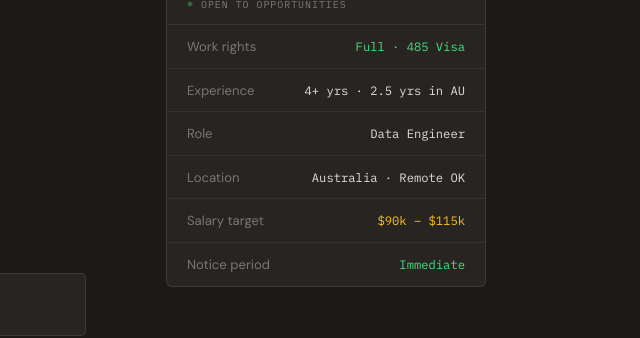
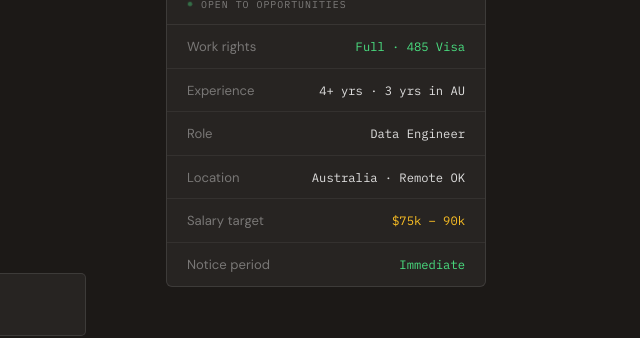
Before and after one commit to Harish-Thota1/Analyst-Portfolio, a plain HTML site: page index.html in a window 1280 px wide. Shown: the part 7920-8258 px from the top of the page, 640-1280 px from the left. Drawn offline with nearby package versions, Linux system fonts and the light colour scheme; a web font is replaced by a local one.

Commit message:
Update index.html

```diff
--- a/index.html
+++ b/index.html
@@ -826,10 +826,10 @@ CHECKS <span class="op">=</span> [
     <div class="avail">
       <div class="avail-header"><div class="avail-dot"></div>Open to opportunities</div>
       <div class="avail-row"><div class="avail-k">Work rights</div><div class="avail-v green">Full · 485 Visa</div></div>
-      <div class="avail-row"><div class="avail-k">Experience</div><div class="avail-v">4+ yrs · 2.5 yrs in AU</div></div>
+      <div class="avail-row"><div class="avail-k">Experience</div><div class="avail-v">4+ yrs · 3 yrs in AU</div></div>
       <div class="avail-row"><div class="avail-k">Role</div><div class="avail-v">Data Engineer</div></div>
       <div class="avail-row"><div class="avail-k">Location</div><div class="avail-v">Australia · Remote OK</div></div>
-      <div class="avail-row"><div class="avail-k">Salary target</div><div class="avail-v amber">$90k – $115k</div></div>
+      <div class="avail-row"><div class="avail-k">Salary target</div><div class="avail-v amber">$75k – 90k</div></div>
       <div class="avail-row"><div class="avail-k">Notice period</div><div class="avail-v green">Immediate</div></div>
     </div>
   </div>
```
